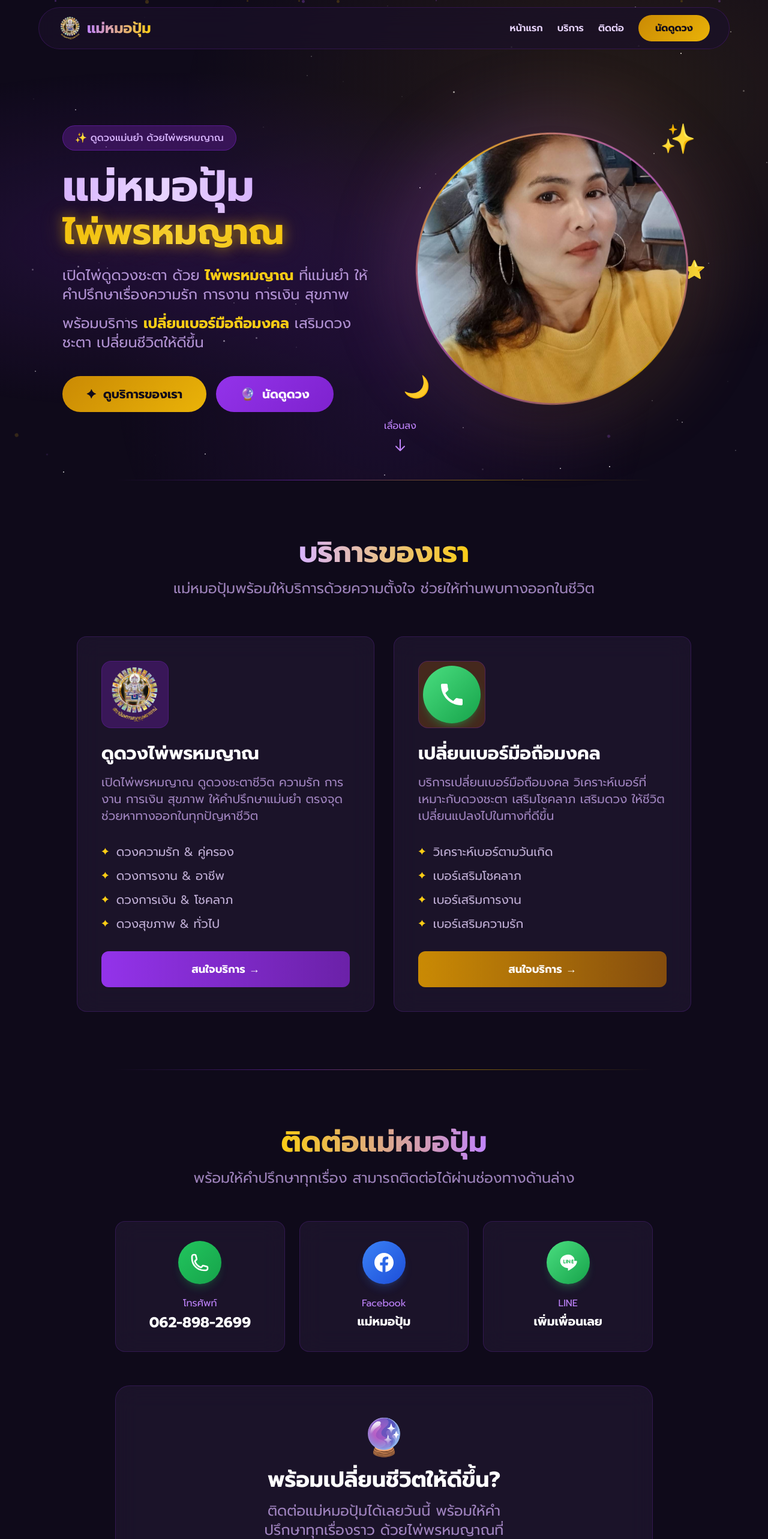
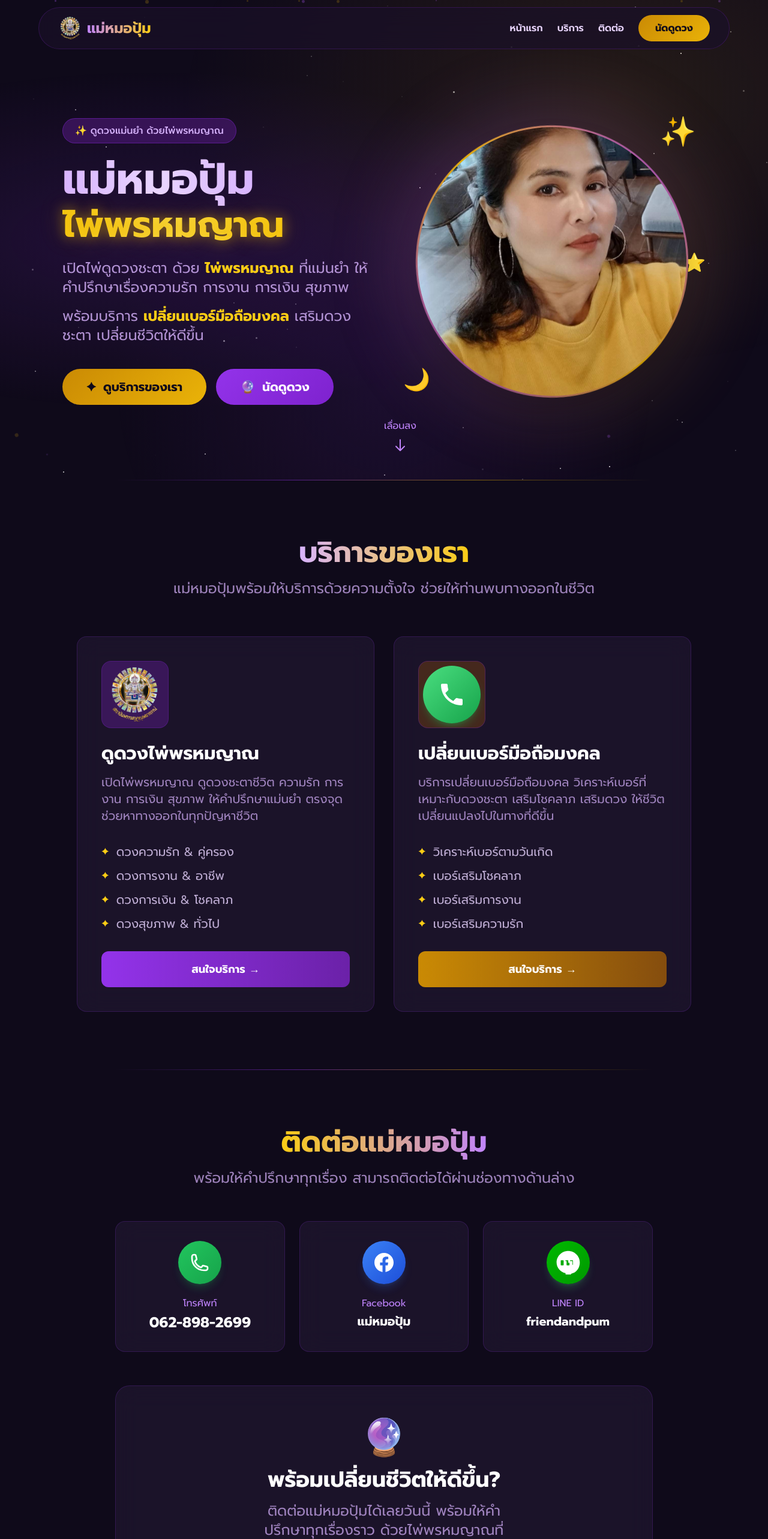
Before and after one commit to BlackknightHere/maemhorpumfortune, a React (Vite) app: page / in a window 1280 px wide. Shown: the top 2566 px of the page at 60% size. Built offline with nearby package versions, Linux system fonts and the light colour scheme.

Commit message:
Update LINE contact, fix mobile layout and styling

```diff
--- a/src/components/Contact.jsx
+++ b/src/components/Contact.jsx
@@ -74,18 +74,20 @@ export default function Contact() {
 
                     {/* LINE */}
                     <a
-                        href="#"
+                        href="https://line.me/ti/p/~friendandpum"
+                        target="_blank"
+                        rel="noopener noreferrer"
                         className="scroll-hidden glass-card rounded-2xl p-8 flex flex-col items-center gap-5 group transition-all duration-500"
                         style={{ transitionDelay: '0.4s' }}
                     >
-                        <div className="w-[4.5rem] h-[4.5rem] rounded-full bg-gradient-to-br from-green-400 to-green-600 flex items-center justify-center group-hover:scale-110 transition-transform duration-300 shadow-lg shadow-green-400/20">
-                            <svg className="w-8 h-8 text-white" fill="currentColor" viewBox="0 0 24 24">
-                                <path d="M19.365 9.864c.018 0 .049 0 .018 0C21.07 6.748 17.24 2 12 2 6.477 2 2 5.88 2 10.545c0 4.247 3.764 7.803 8.849 8.478.344.074.81.227.929.521.106.266.07.683.034.952l-.15.893c-.045.27-.207 1.056.928.576 1.134-.48 6.122-3.607 8.348-6.175h.002C22.4 13.818 23 12.268 23 10.545c0-.093-.003-.185-.007-.276a8.636 8.636 0 0 0-.628-.405zM8.117 13.04H6.553a.545.545 0 0 1-.546-.545V8.97a.545.545 0 1 1 1.09 0v2.978h1.02a.545.545 0 1 1 0 1.09zm2.06-.545a.545.545 0 1 1-1.09 0V8.97a.545.545 0 1 1 1.09 0v3.524zm4.476 0a.545.545 0 0 1-.983.327l-1.96-2.671v2.344a.545.545 0 1 1-1.09 0V8.97a.545.545 0 0 1 .983-.327l1.96 2.671V8.97a.545.545 0 1 1 1.09 0v3.524zm3.62-2.434a.545.545 0 1 1 0 1.09h-1.02v.8h1.02a.545.545 0 1 1 0 1.089h-1.565a.545.545 0 0 1-.546-.545V8.97c0-.3.244-.545.546-.545h1.564a.545.545 0 1 1 0 1.09h-1.019v.546h1.02z" />
+                        <div className="w-[4.5rem] h-[4.5rem] rounded-full bg-gradient-to-br from-[#00B900] to-[#009900] flex items-center justify-center group-hover:scale-110 transition-transform duration-300 shadow-lg shadow-green-400/20">
+                            <svg className="w-10 h-10 text-white" fill="currentColor" viewBox="0 0 496 512">
+                                <path d="M248 8C111.1 8 0 119.1 0 256c0 113.6 84.6 207.1 192 227v89.7c0 13 14.5 20.3 25 12.8L323.5 491C420 472.9 496 373.2 496 256 496 119.1 384.9 8 248 8zm98.6 307.7c-4.9 0-8.9-4-8.9-8.9v-73.6c0-4.9-4-8.9-8.9-8.9h-44.5c-4.9 0-8.9 4-8.9 8.9v73.6c0 4.9-4 8.9-8.9 8.9H222c-4.9 0-8.9-4-8.9-8.9v-73.6c0-4.9-4-8.9-8.9-8.9h-44.5c-4.9 0-8.9 4-8.9 8.9v73.6c0 4.9-4 8.9-8.9 8.9h-44.5c-4.9 0-8.9-4-8.9-8.9V215.3c0-4.9 4-8.9 8.9-8.9h44.5c4.9 0 8.9 4 8.9 8.9v47.2h36.4V215.3c0-4.9 4-8.9 8.9-8.9h44.5c4.9 0 8.9 4 8.9 8.9v47.2h36.4V215.3c0-4.9 4-8.9 8.9-8.9h44.5c4.9 0 8.9 4 8.9 8.9v82.4c0 4.9-4 8.9-8.9 8.9h-42.6z" />
                             </svg>
                         </div>
                         <div>
-                            <p className="text-primary-400 text-base mb-1">LINE</p>
-                            <p className="text-white font-bold text-xl">เพิ่มเพื่อนเลย</p>
+                            <p className="text-primary-400 text-base mb-1">LINE ID</p>
+                            <p className="text-white font-bold text-xl">friendandpum</p>
                         </div>
                     </a>
                 </div>
--- a/src/components/Hero.jsx
+++ b/src/components/Hero.jsx
@@ -27,8 +27,8 @@ export default function Hero() {
     }
 
     return (
-        <section id="hero" ref={sectionRef} className="relative min-h-screen flex items-center hero-gradient pt-24">
-            <div className="max-w-6xl mx-auto px-4 py-16 grid md:grid-cols-2 gap-12 items-center">
+        <section id="hero" ref={sectionRef} className="relative w-full flex flex-col justify-center hero-gradient pt-28 pb-10 min-h-screen">
+            <div className="max-w-6xl mx-auto px-4 py-8 grid md:grid-cols-2 gap-12 items-center">
                 {/* Text Content */}
                 <div className="text-center md:text-left order-2 md:order-1">
                     <div className="scroll-hidden" style={{ transitionDelay: '0.1s' }}>
@@ -105,8 +105,8 @@ export default function Hero() {
                 </div>
             </div>
 
-            {/* Scroll indicator */}
-            <div className="absolute bottom-8 left-1/2 -translate-x-1/2 flex flex-col items-center gap-2 animate-bounce">
+            {/* Scroll indicator - relative to content instead of absolute */}
+            <div className="flex flex-col items-center gap-2 animate-bounce mt-8 md:absolute md:bottom-8 md:left-1/2 md:-translate-x-1/2">
                 <span className="text-primary-400 text-base">เลื่อนลง</span>
                 <svg className="w-6 h-6 text-primary-400" fill="none" stroke="currentColor" viewBox="0 0 24 24">
                     <path strokeLinecap="round" strokeLinejoin="round" strokeWidth={2} d="M19 14l-7 7m0 0l-7-7m7 7V3" />
```
